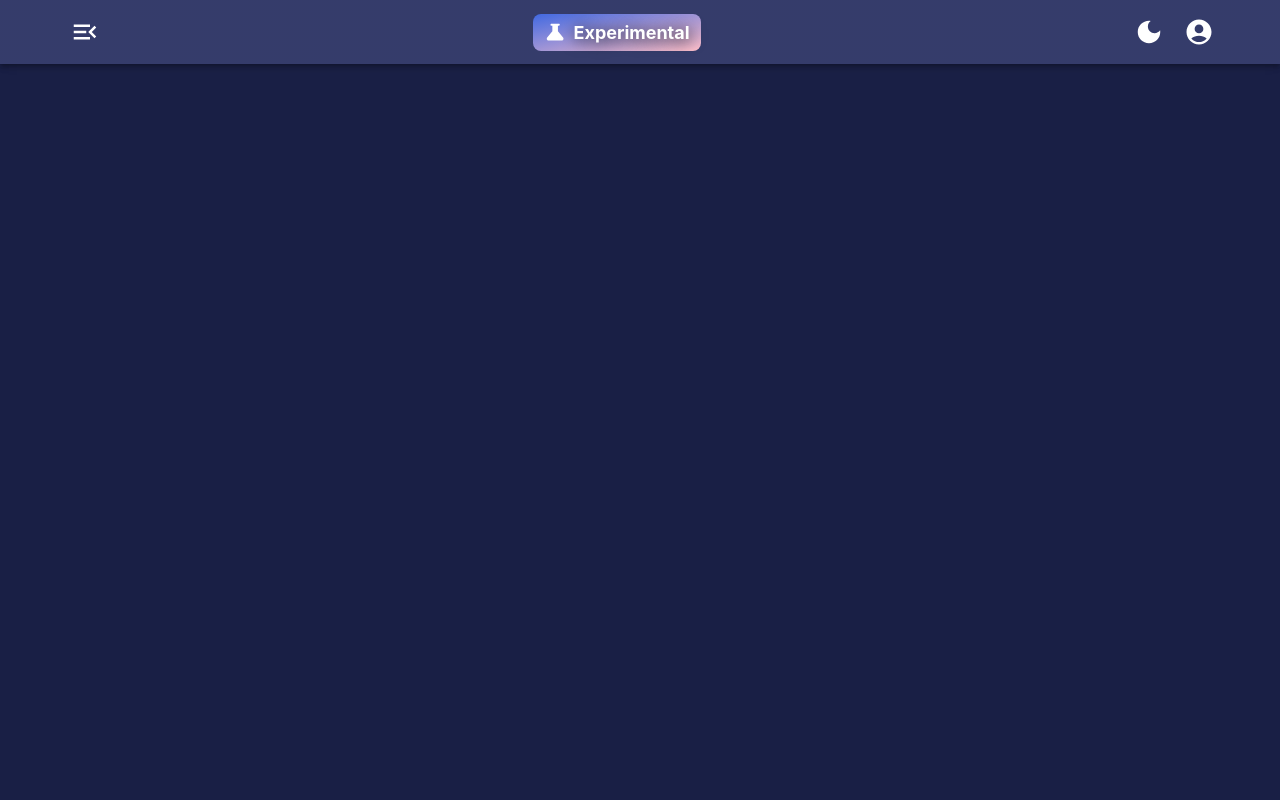
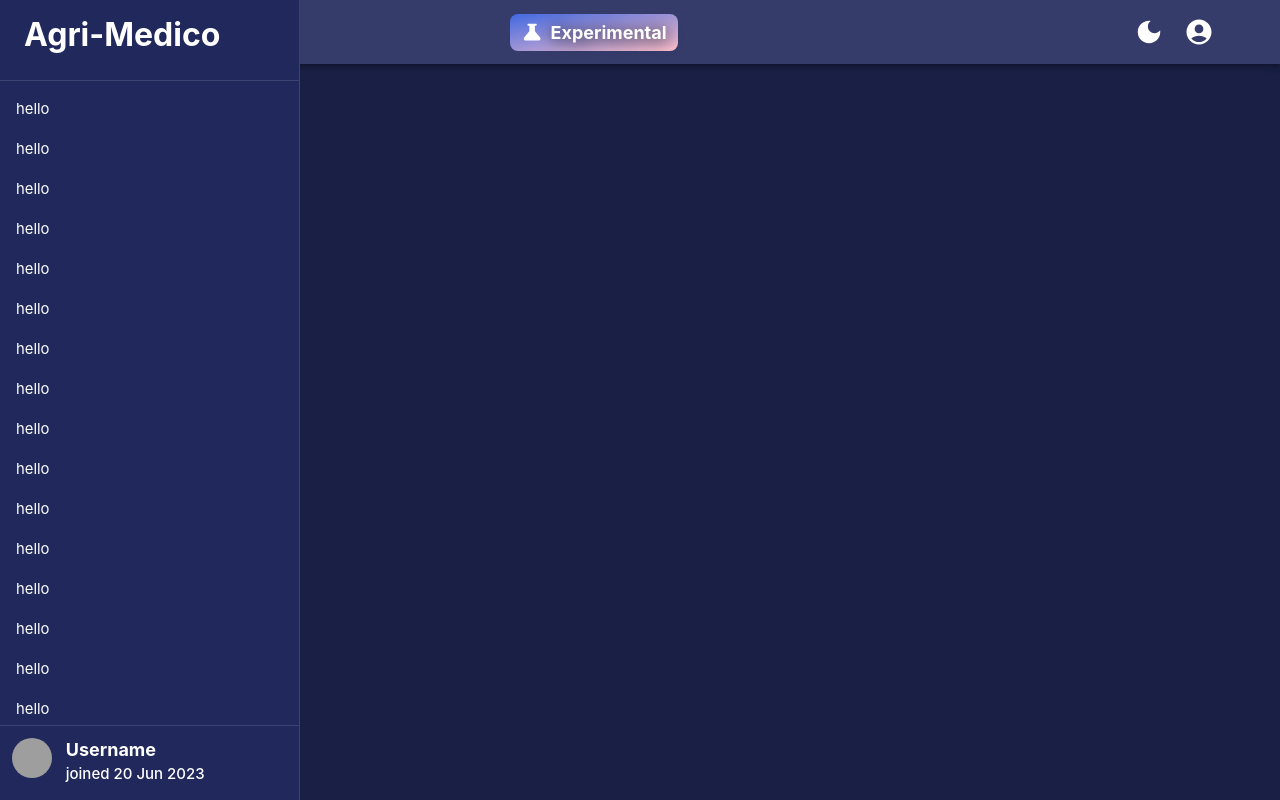
Before and after one commit to navneetthakor/agri-medico-frontend, a React (Create React App) app: page / in a window 1280 px wide. Built offline with nearby package versions, Linux system fonts and the light colour scheme; grey boxes are pictures that could not be loaded.

Commit message:
sidebar behaviour change

```diff
--- a/src/components/Navbar.js
+++ b/src/components/Navbar.js
@@ -36,15 +36,11 @@ function Navbar(props) {
       <Toolbar sx={{ justifyContent: "space-between" }}>
         {/* leftside button  */}
         <Box>
-          {isSidebarOpen ? (
-            <IconButton onClick={() => setIsSidebarOpen(!isSidebarOpen)}>
-              <ListIcon sx={{ fontSize: "30px" }} />
-            </IconButton>
-          ) : (
+          {!isSidebarOpen && !isNonMobile &&
             <IconButton onClick={() => setIsSidebarOpen(!isSidebarOpen)}>
               <MenuOpenIcon sx={{ fontSize: "30px" }} />
             </IconButton>
-          )}
+          }
         </Box>
 
         {/* senter logo  */}
--- a/src/components/Sidebar.js
+++ b/src/components/Sidebar.js
@@ -65,7 +65,7 @@ function Sidebar(props) {
       }}
       variant="persistent"
       anchor="left"
-      open={isSidebarOpen}
+      open={ isNonMobile ? 'open' : isSidebarOpen}
     >
       {/* heading  */}
       <DialogTitle
@@ -75,9 +75,9 @@ function Sidebar(props) {
       >
         <FlexBetween>
           <Typography variant="h2" sx={{fontWeight: '700'}}>Agri-Medico</Typography>
-          <IconButton onClick={() => setIsSidebarOpen(!isSidebarOpen)}>
+         {!isNonMobile && <IconButton onClick={() => setIsSidebarOpen(!isSidebarOpen)}>
             <ChevronLeft sx={{ fontSize: "25px" }} />
-          </IconButton>
+          </IconButton> }
         </FlexBetween>
       </DialogTitle>
 
```
